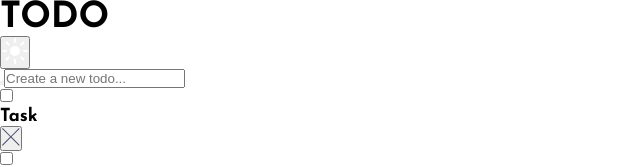
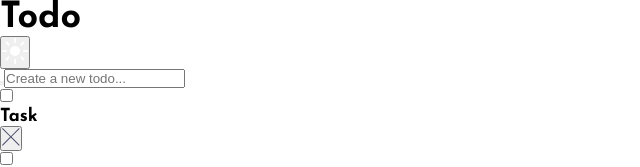
Before and after one commit to 0-BSCode/to-do-app-client, a React (Create React App) app: page / in a window 1280 px wide. Shown: the top 167 px of the page, without its empty margins (0-640 px from the left). Built offline with nearby package versions, Linux system fonts and the light colour scheme.

Commit message:
Compartmentalized Header

```diff
--- a/src/App.js
+++ b/src/App.js
@@ -1,22 +1,12 @@
 import './App.css';
+import Header from './components/Header/Header';
 import theme from "./images/icon-sun.svg";
 import deleteIcon from "./images/icon-cross.svg";
 
 function App() {
   return (
     <div className="appTest">
-      <header className="header">
-        <h1 className="title">
-          TODO
-        </h1>
-        <button className="theme">
-          <img
-            className="theme__img"
-            src={theme}
-            alt="Sun"
-          />
-        </button>
-      </header>
+      <Header />
       <main className="list">
         <form>
           <label>
--- /dev/null
+++ b/src/components/Header/Header.js
@@ -0,0 +1,21 @@
+import React from 'react'
+import sunIcon from '../../images/icon-sun.svg';
+import moonIcon from '../../images/icon-moon.svg';
+
+const Header = () => {
+  return (
+    <header>
+        <h1>
+            Todo
+        </h1>
+        <button>
+            <img
+                src={sunIcon}
+                alt="Sun"
+            />
+        </button>
+    </header>
+  )
+}
+
+export default Header
```
Also changed, not shown: src/components/Header/Test.js (deleted, +0 -9 lines).
